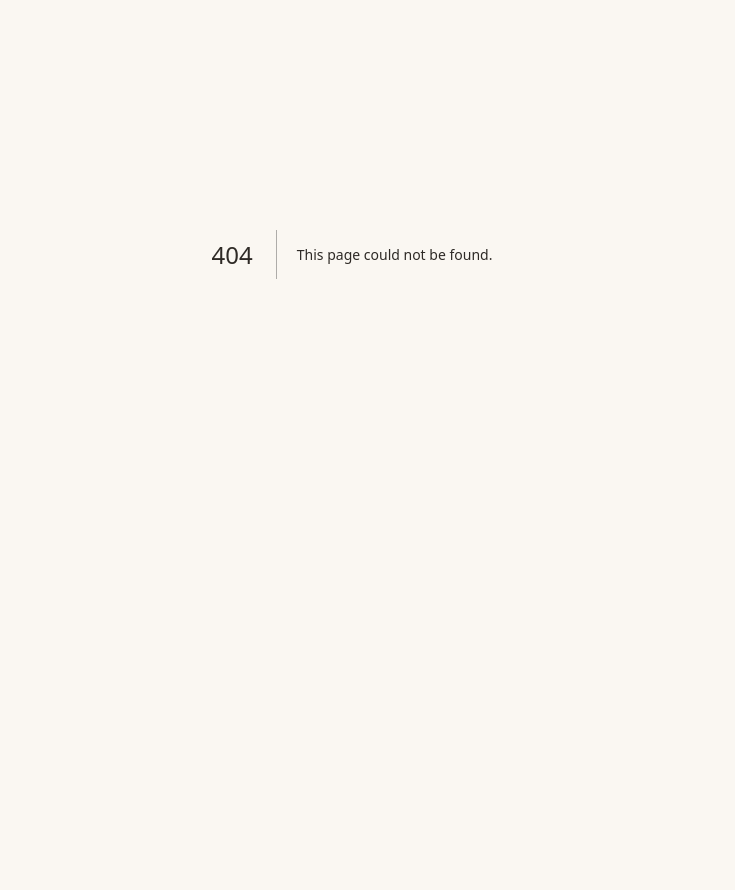
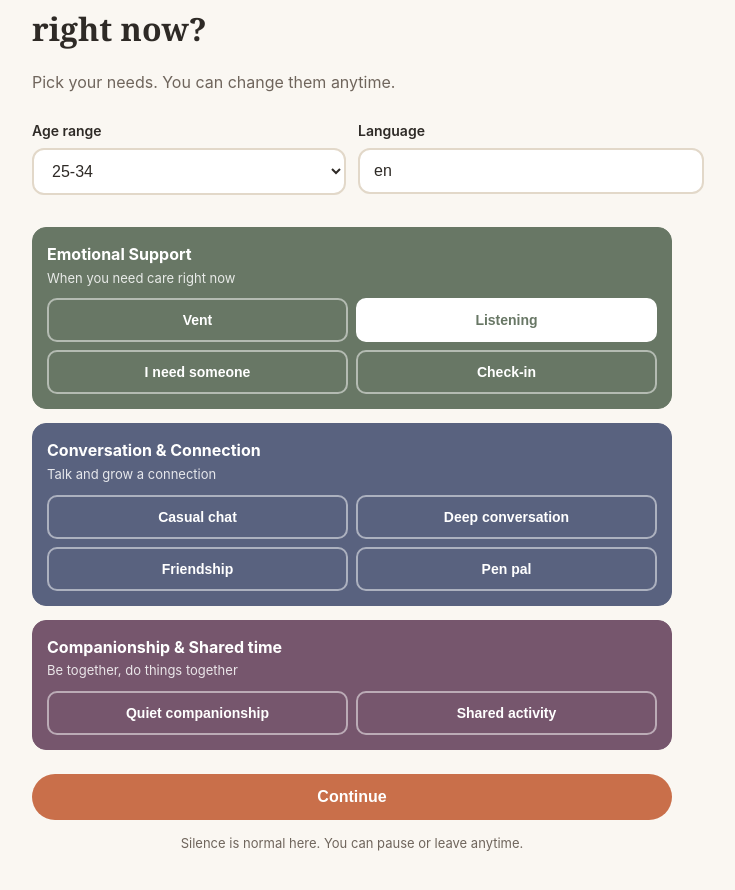
Before and after one commit to ThatLadyHope/The-LiGN-Network, a Next.js app: page /onboarding/needs in a window 1280 px wide. Before the commit this address had no page. Shown: the part 146-1036 px from the top of the page, without its empty margins (288-1023 px from the left). Before the commit the page ends 800 px from the top, so only its background shows below. Built offline with nearby package versions, Linux system fonts and the light colour scheme.

Commit message:
Split onboarding: signup first, needs second with redirect

```diff
--- a/src/app/api/onboarding/route.ts
+++ b/src/app/api/onboarding/route.ts
@@ -11,7 +11,14 @@ export async function POST(req: NextRequest) {
     return NextResponse.json({ error: "sign-in-required" }, { status: 401 });
   }
   const body = await req.json().catch(() => null);
-  const parsed = OnboardingMinimal.safeParse(body);
+  // Nickname comes from the signup step (Better Auth name); the needs page
+  // sends only ageRange + currentNeeds + language.
+  const parsed = OnboardingMinimal.safeParse({
+    nickname: body?.nickname ?? session.user.name ?? "",
+    ageRange: body?.ageRange,
+    currentNeeds: body?.currentNeeds,
+    language: body?.language,
+  });
   if (!parsed.success) {
     return NextResponse.json({ error: "invalid-profile", issues: parsed.error.issues }, { status: 400 });
   }
--- /dev/null
+++ b/src/app/onboarding/needs/page.tsx
@@ -0,0 +1,134 @@
+"use client";
+
+import { useState } from "react";
+import { useRouter } from "next/navigation";
+import "../onboarding.css";
+
+const GROUPS: { id: string; title: string; hint: string; needs: { value: string; label: string }[] }[] = [
+  {
+    id: "g1",
+    title: "Emotional Support",
+    hint: "When you need care right now",
+    needs: [
+      { value: "venting", label: "Vent" },
+      { value: "listening", label: "Listening" },
+      { value: "need-someone", label: "I need someone" },
+      { value: "check-ins", label: "Check-in" },
+    ],
+  },
+  {
+    id: "g2",
+    title: "Conversation & Connection",
+    hint: "Talk and grow a connection",
+    needs: [
+      { value: "casual-chat", label: "Casual chat" },
+      { value: "deep-conversation", label: "Deep conversation" },
+      { value: "friendship", label: "Friendship" },
+      { value: "pen-pal", label: "Pen pal" },
+    ],
+  },
+  {
+    id: "g3",
+    title: "Companionship & Shared time",
+    hint: "Be together, do things together",
+    needs: [
+      { value: "quiet-companionship", label: "Quiet companionship" },
+      { value: "shared-activity", label: "Shared activity" },
+    ],
+  },
+];
+
+const AGES = ["18-24", "25-34", "35-44", "45-54", "55-plus"];
+
+export default function NeedsPage() {
+  const router = useRouter();
+  const [ageRange, setAgeRange] = useState("25-34");
+  const [language, setLanguage] = useState("en");
+  const [picked, setPicked] = useState<string[]>(["listening"]);
+  const [status, setStatus] = useState<string | null>(null);
+  const [busy, setBusy] = useState(false);
+
+  function toggleNeed(v: string) {
+    setPicked((p) => (p.includes(v) ? p.filter((x) => x !== v) : [...p, v]));
+  }
+
+  async function submit() {
+    setBusy(true);
+    setStatus(null);
+    try {
+      const res = await fetch("/api/onboarding", {
+        method: "POST",
+        headers: { "Content-Type": "application/json" },
+        body: JSON.stringify({ ageRange, currentNeeds: picked, language }),
+      });
+      const data = await res.json().catch(() => null);
+      if (!res.ok) {
+        if (res.status === 401) {
+          router.push("/onboarding");
+          return;
+        }
+        throw new Error(data?.error ?? "profile-failed");
+      }
+      setStatus("Done — your need is saved. Discovery is next.");
+    } catch (e) {
+      setStatus(e instanceof Error ? e.message : "something-went-wrong");
+    } finally {
+      setBusy(false);
+    }
+  }
+
+  return (
+    <main className="ob-wrap">
+      <div className="ob-wordmark">
+        The <em>LiGN</em> Network
+      </div>
+      <h1>What kind of connection do you need right now?</h1>
+      <p className="ob-sub">Pick your needs. You can change them anytime.</p>
+
+      <div className="ob-row">
+        <label className="ob-label">
+          Age range
+          <select value={ageRange} onChange={(e) => setAgeRange(e.target.value)}>
+            {AGES.map((a) => (
+              <option key={a} value={a}>
+                {a}
+              </option>
+            ))}
+          </select>
+        </label>
+        <label className="ob-label">
+          Language
+          <input value={language} maxLength={10} onChange={(e) => setLanguage(e.target.value)} placeholder="en" />
+        </label>
+      </div>
+
+      <div className="ob-groups">
+        {GROUPS.map((g) => (
+          <section key={g.id} className={`ob-group ${g.id}`}>
+            <h2>
+              {g.title} <small>{g.hint}</small>
+            </h2>
+            <div className="ob-needs">
+              {g.needs.map((n) => (
+                <button
+                  key={n.value}
+                  type="button"
+                  className={picked.includes(n.value) ? "picked" : ""}
+                  onClick={() => toggleNeed(n.value)}
+                >
+                  {n.label}
+                </button>
+              ))}
+            </div>
+          </section>
+        ))}
+      </div>
+
+      <button className="ob-go" disabled={picked.length === 0 || busy} onClick={submit}>
+        {busy ? "Saving…" : "Continue"}
+      </button>
+      {status && <p className="ob-status">{status}</p>}
+      <p className="ob-hint">Silence is normal here. You can pause or leave anytime.</p>
+    </main>
+  );
+}
--- /dev/null
+++ b/src/app/page.tsx
@@ -0,0 +1,5 @@
+import { redirect } from "next/navigation";
+
+export default function Home() {
+  redirect("/onboarding");
+}
```
Also changed, not shown: src/app/onboarding/page.tsx (+11 -100 lines).
